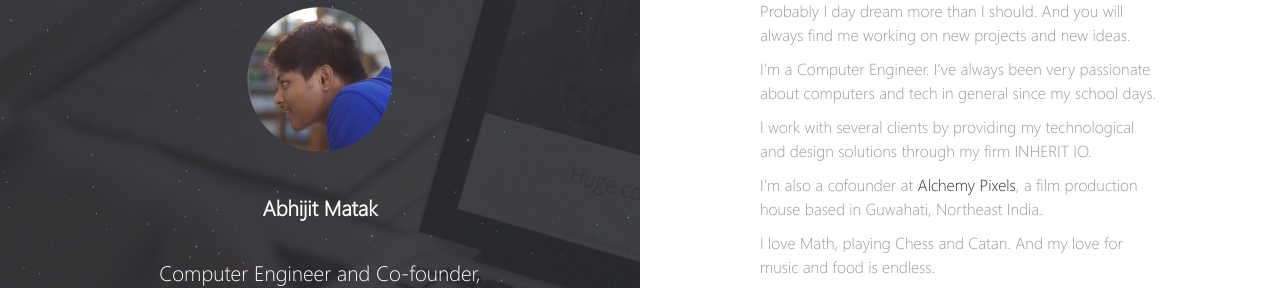
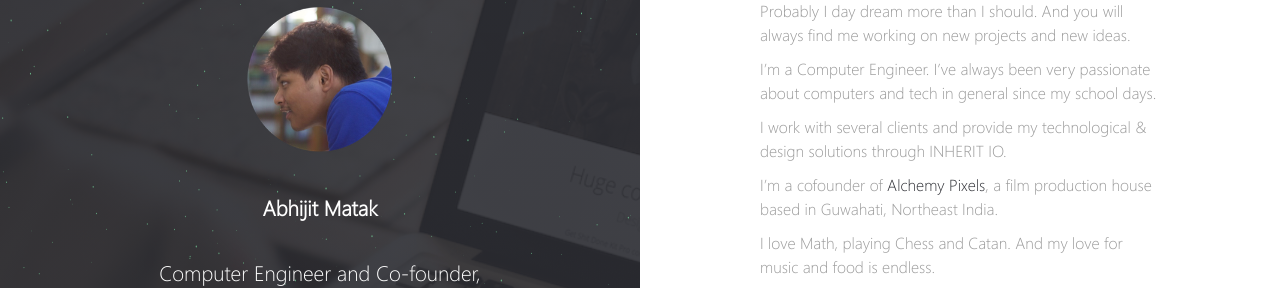
Before and after one commit to skyhitblog/skyhitblog.github.io, a Jekyll site: the page built from index.md, in a window 1280 px wide. Shown: the part 255-543 px from the top of the page. Built offline with Jekyll 4.4.1, drawn with Linux system fonts in a browser that asks for light colours; our own code applies the rules of GitHub Pages for plain Markdown files.

Commit message:
Update index.md

```diff
--- a/index.md
+++ b/index.md
@@ -7,9 +7,9 @@ Probably I day dream more than I should. And you will always find me working on
 
 I'm a Computer Engineer. I've always been very passionate about computers and tech in general since my school days.
 
-I work with several clients by providing my technological and design solutions through my firm INHERIT IO.
+I work with several clients and provide my technological & design solutions through INHERIT IO.
 
-I'm also a cofounder at [Alchemy Pixels](http://alchemypixels.com), a film production house based in Guwahati, Northeast India.
+I'm a cofounder of [Alchemy Pixels](http://alchemypixels.com), a film production house based in Guwahati, Northeast India.
 
 I love Math, playing Chess and Catan. And my love for music and food is endless.
 
```
